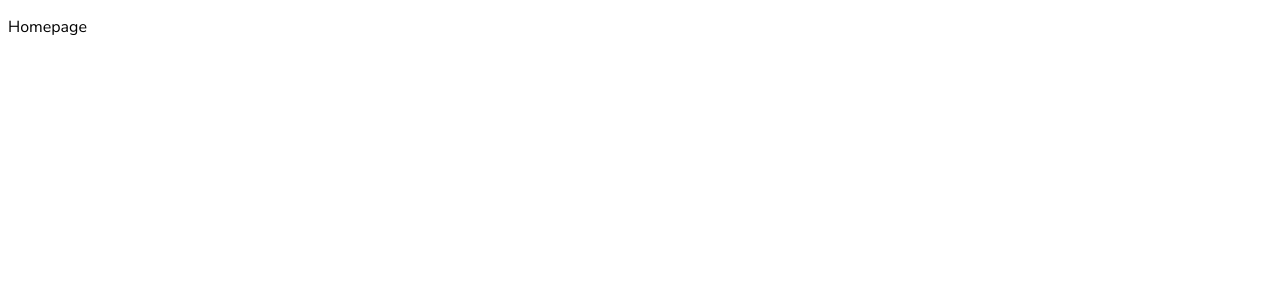
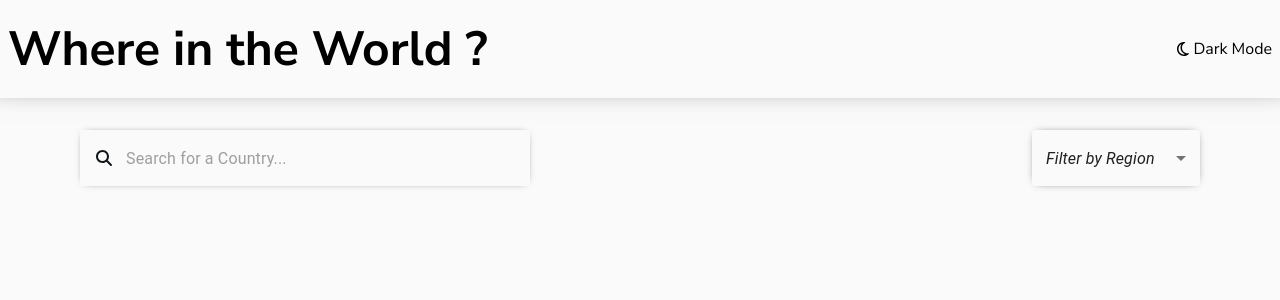
Before and after one commit to DMK980/Rest-Countries-API, a React (Vite) app in the folder rest-countries-api/: page / in a window 1280 px wide. Shown: the top 300 px of the page. Built offline with nearby package versions, Linux system fonts and the light colour scheme.

Commit message:
search-comp

```diff
--- /dev/null
+++ b/rest-countries-api/src/Components/Header/header.jsx
@@ -0,0 +1,21 @@
+import header from "./header.module.css"
+import { FontAwesomeIcon } from "@fortawesome/react-fontawesome"
+import {faMoon as darkmoon} from "@fortawesome/free-solid-svg-icons"
+import {faMoon as lightmoon} from "@fortawesome/free-regular-svg-icons"
+
+const Header = ()=>{
+    const darkmode = false;
+    return (
+        <header className={header.header}>
+            <h2 className={header.heading}>Where in the World ?</h2>
+            <div className={header.darkmodeContainer}>
+                { darkmode === true ?
+                <FontAwesomeIcon icon={darkmoon} className={header.moon}/>:
+                <FontAwesomeIcon icon={lightmoon} className={header.moon}/>}
+                <p className={`${header.darkmodetext} ${header.darktheme}`}>Dark Mode</p>
+            </div>
+        </header>
+    )
+}
+
+export default Header;
--- /dev/null
+++ b/rest-countries-api/src/Components/Header/header.module.css
@@ -0,0 +1,22 @@
+/* Header styling */
+
+.header{
+    display: flex;
+    text-align: center;
+    justify-content: space-between;
+    padding: 1rem 0.5rem 1rem 0.5rem;
+    box-shadow: 0px -30px 30px 10px black;
+}
+
+/* Headline */
+.heading{
+    font-size: clamp(0.5rem,5vw,3rem);
+}
+
+/* dark Mode container */
+.darkmodeContainer{
+    display: flex;
+    align-items: center;
+    gap: 0.25rem;
+    font-size: clamp(0.75rem,2.55vw,1rem);
+}
--- /dev/null
+++ b/rest-countries-api/src/Components/Search_Filter/search_filter.jsx
@@ -0,0 +1,79 @@
+import search_filter from "./search_filter.module.css"
+import { useState } from "react";
+
+// fontawesome imports
+import {FontAwesomeIcon} from "@fortawesome/react-fontawesome";
+import {faMagnifyingGlass} from "@fortawesome/free-solid-svg-icons";
+
+// MUI imports
+import MenuItem from '@mui/material/MenuItem';
+import Select from '@mui/material/Select';
+import TextField from '@mui/material/TextField';
+
+
+
+const countriesApi = async ()=>{
+    try {
+        const url = "https://restcountries.com/v3.1/all?fields=name,tld,subregion,region,population,languages,flags,currencies,cca2,ccn3,capital,borders"
+        const response = await fetch(url)
+        const data = await response.json();
+    } catch (error) {
+        console.log(error)
+    }
+}
+// countriesApi()
+
+const Searchfilter = ()=>{
+    const [region,setregion] = useState("")
+    const countries = []
+    const handlechange = (event)=>{
+        setregion(event.target.value)
+    }
+    const magnify = <FontAwesomeIcon className={search_filter.searchicon}icon={faMagnifyingGlass}/>
+    console.log(magnify)
+
+    return(
+        <section className={search_filter.container}>
+            <div className={search_filter.input_container}>
+                <FontAwesomeIcon className={search_filter.searchicon}icon={faMagnifyingGlass}/>
+                <TextField
+                    className={search_filter.textfield}
+                    id="outlined-search"
+                    type="search"
+                    sx={{
+                        "& fieldset":{border: "none"}
+                    }}
+                    InputLabelProps={{
+                        shrink:false
+                    }}
+                    inputProps={{
+                        placeholder:"Search for a Country..."
+                    }}
+                    size="small"
+                />
+            </div>
+
+            <Select
+                className={search_filter.select}
+                value={region}
+                onChange={handlechange}
+                displayEmpty
+                inputProps={{ 'aria-label': 'Without label' }}
+                sx={{
+                    "& fieldset":{border: "none"}
+                }}
+            >
+                <MenuItem value="">
+                    <em>Filter by Region</em>
+                </MenuItem>
+                <MenuItem value={"Africa"}>Africa</MenuItem>
+                <MenuItem value={"America"}>America</MenuItem>
+                <MenuItem value={"Asia"}>Asia</MenuItem>
+                <MenuItem value={"Europe"}>Europe</MenuItem>
+                <MenuItem value={"Oceania"}>Oceania</MenuItem>
+            </Select>
+        </section>
+    )
+}
+
+export default Searchfilter;
--- /dev/null
+++ b/rest-countries-api/src/Components/Search_Filter/search_filter.module.css
@@ -0,0 +1,48 @@
+/* search and filter styling */
+
+/* container */
+.container{
+    display: flex;
+    flex-direction: column;
+    padding: 0 1rem;
+    gap: 1rem;
+    margin-top: 2rem;
+}
+@media screen and (min-width:704px) {
+    .container{
+        flex-direction: row;
+        justify-content: space-between;
+        padding: 0 5rem;
+    }
+
+}
+
+/* input styling */
+.input_container{
+    background-color: var(--Light-Mode-Background);
+    color: var(--Light-Mode-Text);
+    min-width: 200px;
+    width: 98%;
+    max-width: 450px;
+    display: flex;
+    align-items: center;
+    box-shadow: 0px 0px 8px -5px black;
+}
+.searchicon{
+    background-color: var(--Light-Mode-Background);
+    padding: 0 0 0 1rem;
+}
+.textfield{
+    min-width: 160px !important;
+    width: 100% !important;
+    max-width: 400px !important;
+}
+
+
+
+/* filter styling */
+.select{
+    width: 10.5rem;
+    box-shadow: 0px 0px 9px -5px black;
+    background-color: var(--Light-Mode-Background);
+}
--- a/rest-countries-api/src/Pages/Homepage/Homepage.jsx
+++ b/rest-countries-api/src/Pages/Homepage/Homepage.jsx
@@ -1,12 +1,15 @@
+import Header from "../../Components/Header/header"
+import Searchfilter from "../../Components/Search_Filter/search_filter"
 import "./Homepage.css"
 
 const Homepage = ()=> {
 
   return (
     <>
-      <p>Homepage</p>
+      <Header/>
+      <Searchfilter/>
     </>
   )
 }
 
-export default Homepage
+export default Homepage;
--- a/rest-countries-api/src/main.css
+++ b/rest-countries-api/src/main.css
@@ -21,3 +21,12 @@
     /* Font-Family */
     font-family: "Nunito Sans" , sans-serif;
 }
+
+*{
+    padding: 0;
+    margin: 0;
+    box-sizing: border-box;
+}
+body{
+    background-color: var(--Light-Mode-Background);
+}
```
Also changed, not shown: rest-countries-api/package.json (+7 -0 lines), 2 other files (tests, documents, lock files or other folders).
